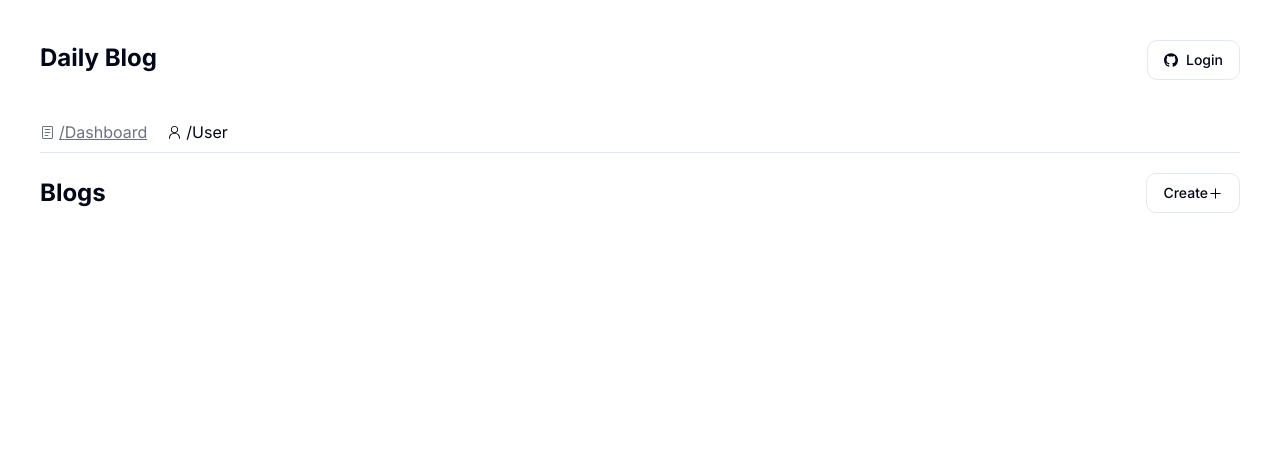
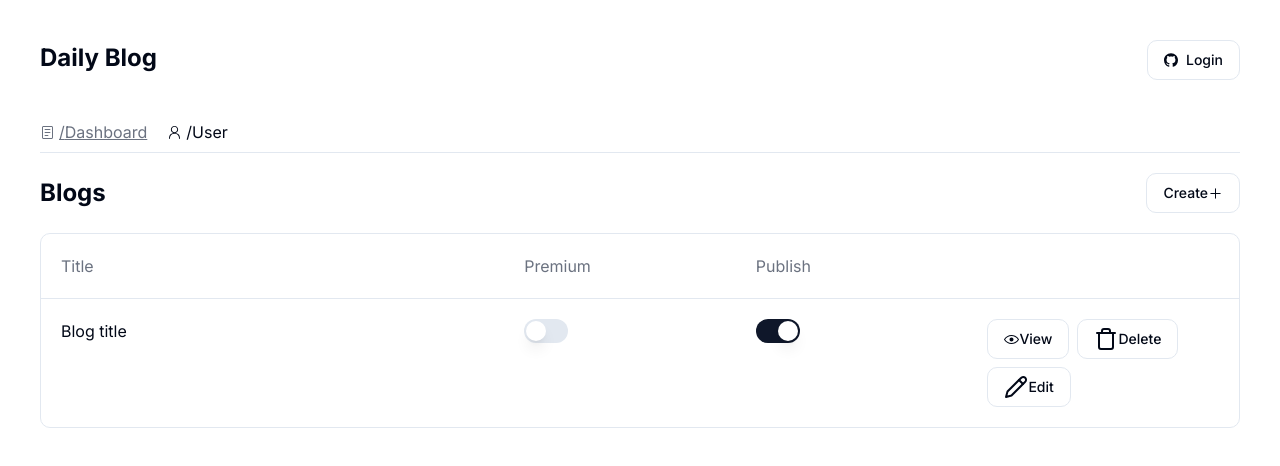
Before and after one commit to gratachu/daily-blog, a Next.js app: page /dashboard in a window 1280 px wide. Shown: the top 466 px of the page. Built offline with nearby package versions, Linux system fonts and the light colour scheme; no server answers.

Commit message:
Add: BlogTable skeleton

```diff
--- /dev/null
+++ b/app/dashboard/components/BlogTable.tsx
@@ -0,0 +1,44 @@
+import React from 'react'
+import {Button} from "@/components/ui/button";
+import {EyeOpenIcon} from "@radix-ui/react-icons";
+import {PencilIcon, TrashIcon} from "lucide-react";
+import {Switch} from "@/components/ui/switch";
+
+export default function BlogTable() {
+  return (
+    <div className="overflow-x-auto">
+      <div className="border bg-gradient-dark rounded-md w-[800px] md:w-full">
+        <div className="grid grid-cols-5 p-5 text-gray-500 border-b">
+          <h1 className="col-span-2">Title</h1>
+          <h1>Premium</h1>
+          <h1>Publish</h1>
+        </div>
+        <div className="grid grid-cols-5 p-5">
+          <h1 className="col-span-2">Blog title</h1>
+          <Switch checked={false} />
+          <Switch checked={true} />
+          <Actions />
+        </div>
+      </div>
+    </div>
+  )
+}
+
+const Actions = () => {
+  return (
+    <div className="flex items-center gap-2 flex-wrap">
+      <Button variant="outline" className="flex items-center gap2">
+        <EyeOpenIcon />
+        View
+      </Button>
+      <Button variant="outline" className="flex items-center gap2">
+        <TrashIcon />
+        Delete
+      </Button>
+      <Button variant="outline" className="flex items-center gap2">
+        <PencilIcon />
+        Edit
+      </Button>
+    </div>
+  )
+}
--- a/app/dashboard/page.tsx
+++ b/app/dashboard/page.tsx
@@ -1,9 +1,11 @@
 import {Button} from "@/components/ui/button";
 import {PlusIcon} from "@radix-ui/react-icons";
 import Link from "next/link";
+import BlogTable from "@/app/dashboard/components/BlogTable";
 
 export default function Dashboard() {
   return (
+    <div className="space-y-5">
       <div className="flex items-center justify-between">
         <h1 className="text-2xl font-bold">Blogs</h1>
         <Link href="/dashboard/blog/create">
@@ -12,5 +14,7 @@ export default function Dashboard() {
           </Button>
         </Link>
       </div>
+      <BlogTable />
+    </div>
   )
 }
--- /dev/null
+++ b/components/ui/switch.tsx
@@ -0,0 +1,29 @@
+"use client"
+
+import * as React from "react"
+import * as SwitchPrimitives from "@radix-ui/react-switch"
+
+import { cn } from "@/lib/utils"
+
+const Switch = React.forwardRef<
+  React.ElementRef<typeof SwitchPrimitives.Root>,
+  React.ComponentPropsWithoutRef<typeof SwitchPrimitives.Root>
+>(({ className, ...props }, ref) => (
+  <SwitchPrimitives.Root
+    className={cn(
+      "peer inline-flex h-6 w-11 shrink-0 cursor-pointer items-center rounded-full border-2 border-transparent transition-colors focus-visible:outline-none focus-visible:ring-2 focus-visible:ring-ring focus-visible:ring-offset-2 focus-visible:ring-offset-background disabled:cursor-not-allowed disabled:opacity-50 data-[state=checked]:bg-primary data-[state=unchecked]:bg-input",
+      className
+    )}
+    {...props}
+    ref={ref}
+  >
+    <SwitchPrimitives.Thumb
+      className={cn(
+        "pointer-events-none block h-5 w-5 rounded-full bg-background shadow-lg ring-0 transition-transform data-[state=checked]:translate-x-5 data-[state=unchecked]:translate-x-0"
+      )}
+    />
+  </SwitchPrimitives.Root>
+))
+Switch.displayName = SwitchPrimitives.Root.displayName
+
+export { Switch }
--- a/package.json
+++ b/package.json
@@ -12,6 +12,7 @@
     "@radix-ui/react-icons": "^1.3.0",
     "@radix-ui/react-popover": "^1.0.7",
     "@radix-ui/react-slot": "^1.0.2",
+    "@radix-ui/react-switch": "^1.0.3",
     "@supabase/ssr": "^0.1.0",
     "@supabase/supabase-js": "^2.39.7",
     "class-variance-authority": "^0.7.0",
--- a/tailwind.config.ts
+++ b/tailwind.config.ts
@@ -18,6 +18,14 @@ const config = {
       },
     },
     extend: {
+      backgroundImage: {
+        "graident-dark":
+          "radial-gradient(76.33% 76.59% at 50.15% 6.06%, #1A1A1A 0%, rgba(26, 26, 26, 0.38) 100%)",
+      },
+      height: {
+        "70vh": "70vh",
+      },
+
       colors: {
         border: "hsl(var(--border))",
         input: "hsl(var(--input))",
```
Also changed, not shown: 1 other file (tests, documents, lock files or other folders). Lines whose indentation alone changed are shown as unchanged.
